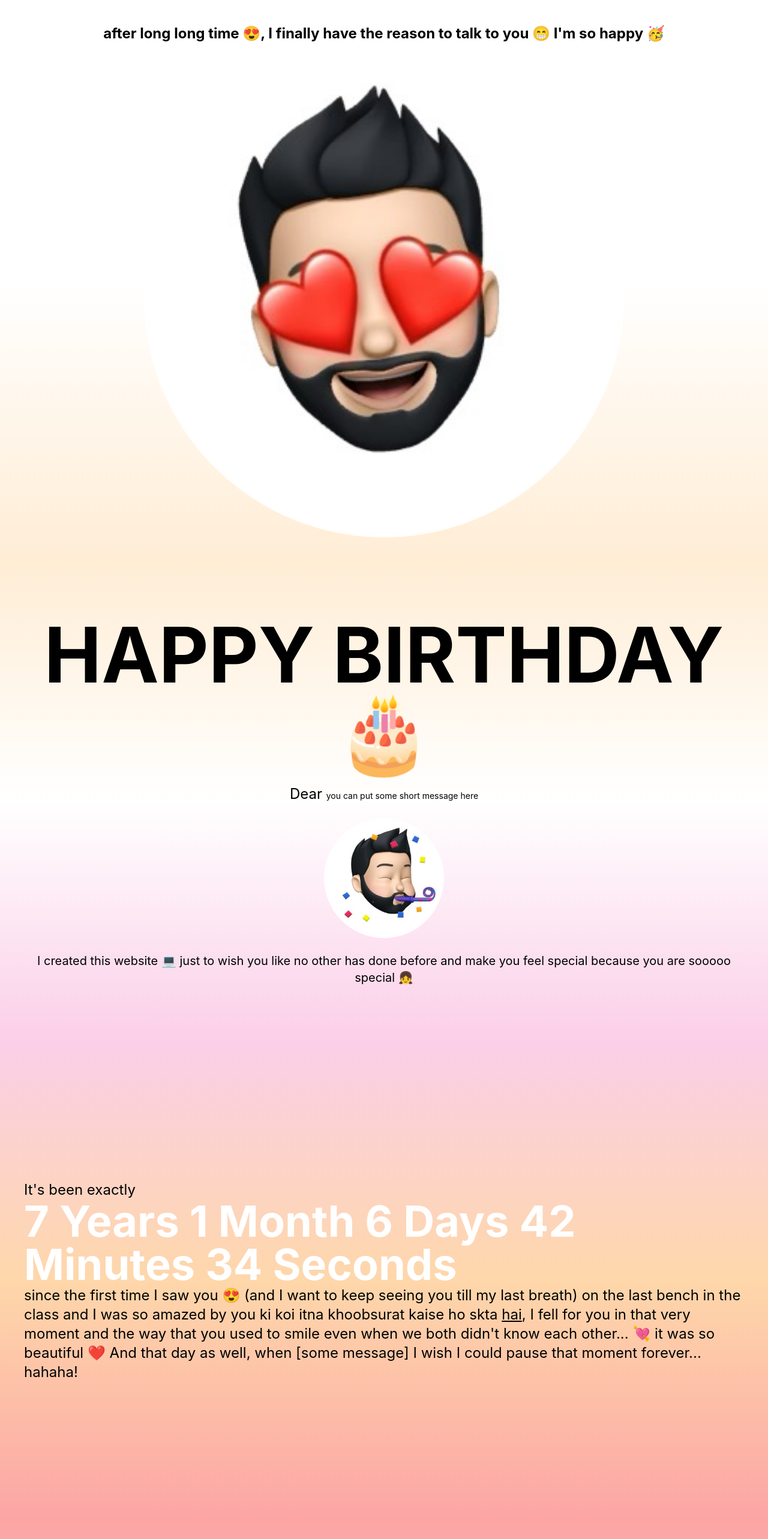
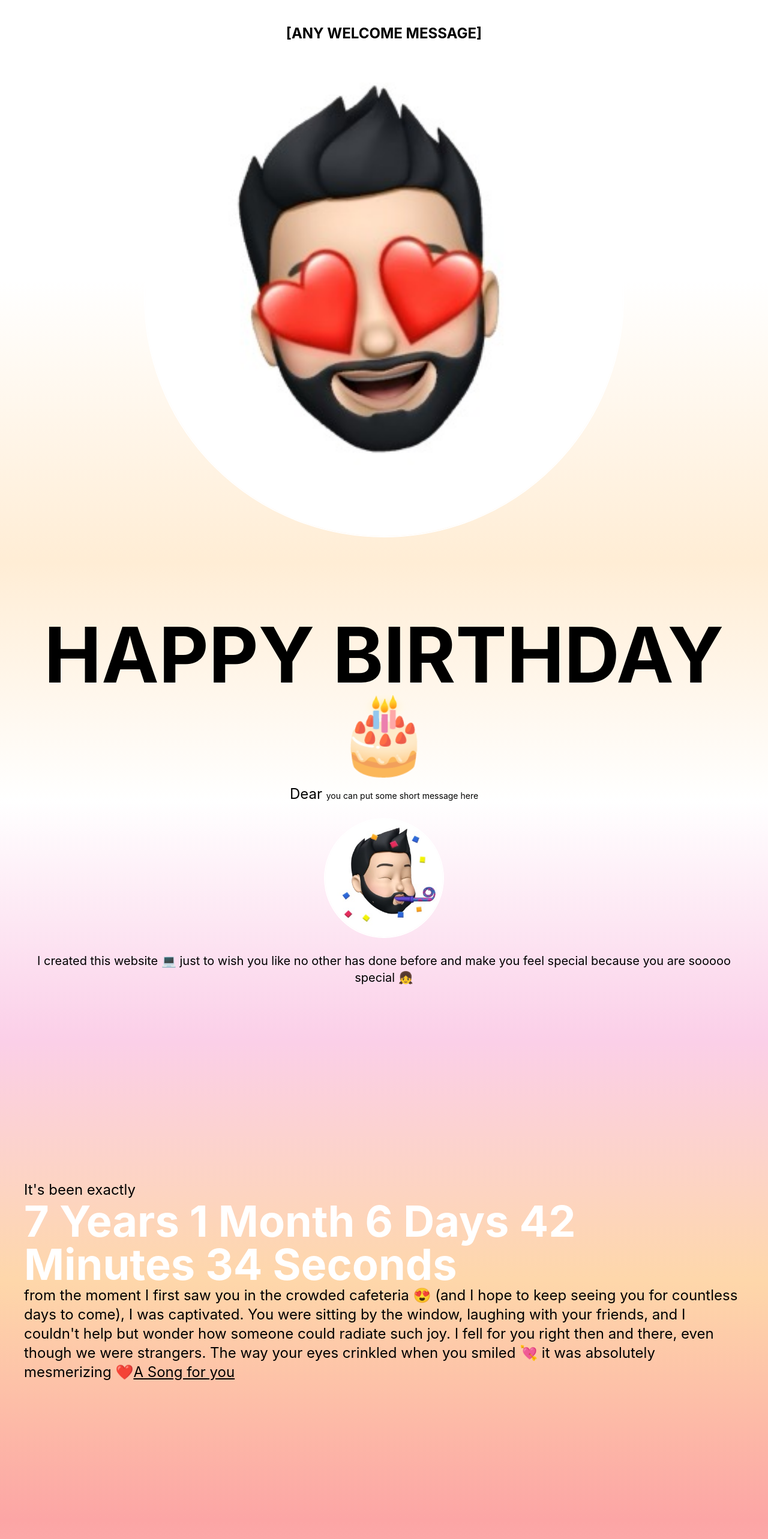
Before and after one commit to vikas-mshra/happy_birthday_dear, a React (Create React App) app: page / in a window 1280 px wide. Shown: the top 2566 px of the page at 60% size. Built offline with nearby package versions, Linux system fonts and the light colour scheme.

Commit message:
Text changes

```diff
--- a/src/App.jsx
+++ b/src/App.jsx
@@ -149,8 +149,7 @@ function App() {
       bg-gradient-to-b from-white via-white to-orange-100"
       >
         <h1 className="text-lg md:text-2xl font-bold text-center">
-          after long long time 😍, I finally have the reason to talk to you 😁
-          I'm so happy 🥳
+          [ANY WELCOME MESSAGE]
         </h1>
         <img
           src="/images/welcome_face.jpeg"
@@ -223,19 +222,18 @@ function App() {
       : ""
   }`}
           </h1>
-          since the first time I saw you 😍 (and I want to keep seeing you till
-          my last breath) on the last bench in the class and I was so amazed by
-          you ki koi itna khoobsurat kaise ho skta{" "}
+          from the moment I first saw you in the crowded cafeteria 😍 (and I
+          hope to keep seeing you for countless days to come), I was captivated.
+          You were sitting by the window, laughing with your friends, and I
+          couldn't help but wonder how someone could radiate such joy. I fell
+          for you right then and there, even though we were strangers. The way
+          your eyes crinkled when you smiled 💘 it was absolutely mesmerizing ❤️
           <span
             className="underline cursor-pointer"
             onClick={toggleKhoobsuratPlay}
           >
-            hai
+            A Song for you
           </span>
-          , I fell for you in that very moment and the way that you used to
-          smile even when we both didn't know each other... 💘 it was so
-          beautiful ❤️ And that day as well, when [some message] I wish I could
-          pause that moment forever... hahaha!
         </p>
       </section>
 
@@ -317,7 +315,7 @@ function App() {
           >
             Bye
           </span>{" "}
-          [HER_NAME], miss you so much 🤗😅
+          [HER_NAME]
         </p>
         <p className="text-lg">- Vikas</p>
         {isPlaying?.baatein && (
```
